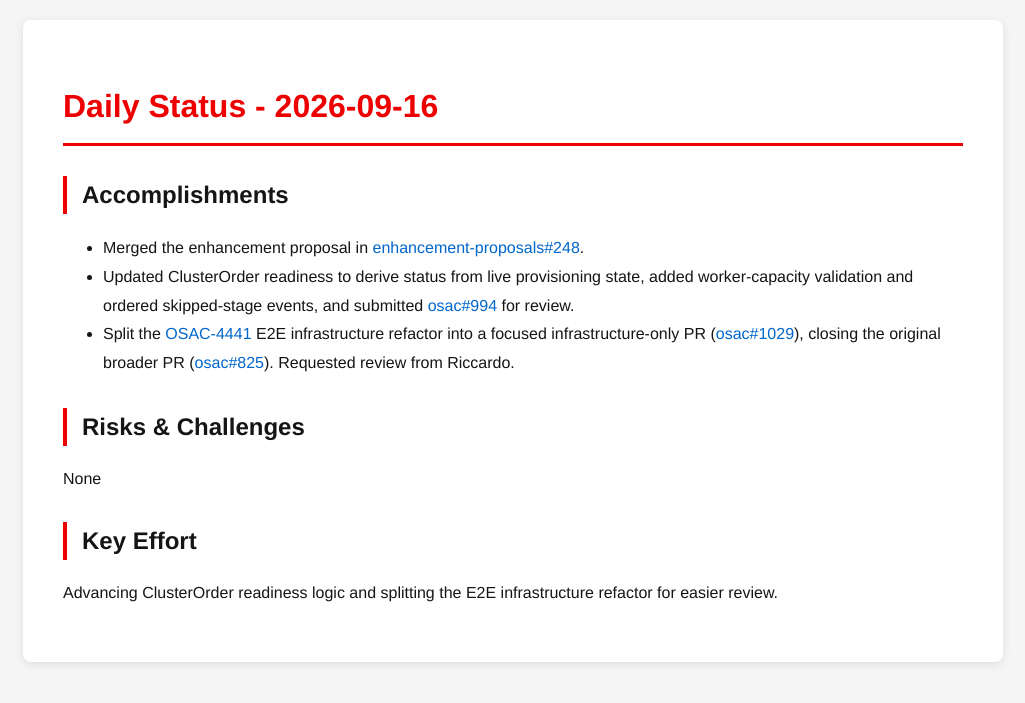
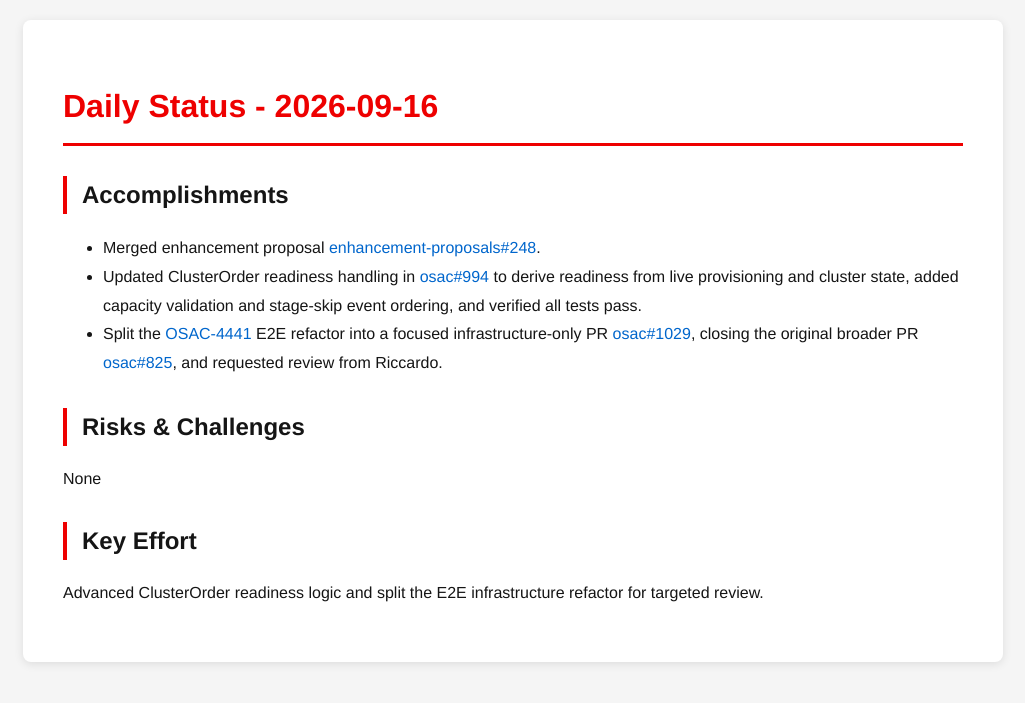
Before and after one commit to tzvatot/daily-status, a Jekyll site: the page built from 2026-09-16.md, in a window 1280 px wide. Shown: the top 703 px of the page, without its empty margins (127-1152 px from the left). Built offline with Jekyll 4.4.1, drawn with Linux system fonts in a browser that asks for light colours.

Commit message:
Daily status update - 2026-09-16

```diff
--- a/2026-09-16.md
+++ b/2026-09-16.md
@@ -7,12 +7,12 @@ date: 2026-09-16
 # Daily Status - 2026-09-16
 
 ## Accomplishments
-- Merged the enhancement proposal in [enhancement-proposals#248](https://github.com/osac-project/enhancement-proposals/pull/248).
-- Updated ClusterOrder readiness to derive status from live provisioning state, added worker-capacity validation and ordered skipped-stage events, and submitted [osac#994](https://github.com/osac-project/osac/pull/994) for review.
-- Split the [OSAC-4441](https://redhat.atlassian.net/browse/OSAC-4441) E2E infrastructure refactor into a focused infrastructure-only PR ([osac#1029](https://github.com/osac-project/osac/pull/1029)), closing the original broader PR ([osac#825](https://github.com/osac-project/osac/pull/825)). Requested review from Riccardo.
+- Merged enhancement proposal [enhancement-proposals#248](https://github.com/osac-project/enhancement-proposals/pull/248).
+- Updated ClusterOrder readiness handling in [osac#994](https://github.com/osac-project/osac/pull/994) to derive readiness from live provisioning and cluster state, added capacity validation and stage-skip event ordering, and verified all tests pass.
+- Split the [OSAC-4441](https://redhat.atlassian.net/browse/OSAC-4441) E2E refactor into a focused infrastructure-only PR [osac#1029](https://github.com/osac-project/osac/pull/1029), closing the original broader PR [osac#825](https://github.com/osac-project/osac/pull/825), and requested review from Riccardo.
 
 ## Risks & Challenges
 None
 
 ## Key Effort
-Advancing ClusterOrder readiness logic and splitting the E2E infrastructure refactor for easier review.
+Advanced ClusterOrder readiness logic and split the E2E infrastructure refactor for targeted review.
```
